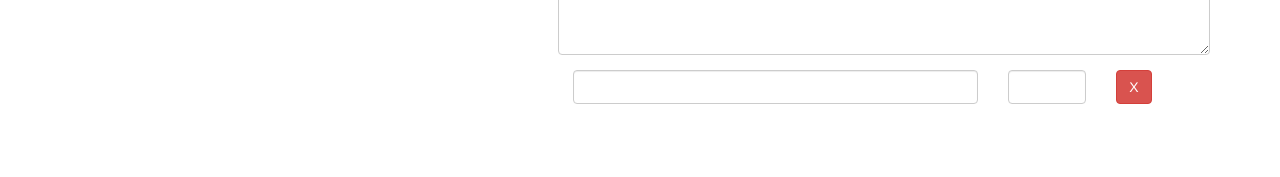
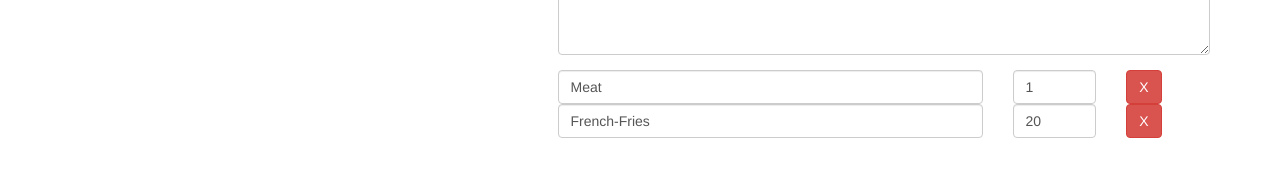
Before and after one commit to tahajamali2/Angular, an Angular app in the folder Project2/codeproject1/: page /recipes/1/edit in a window 1280 px wide. Shown: the part 359-536 px from the top of the page. Built offline with nearby package versions, Linux system fonts and the light colour scheme.

Commit message:
test changes

```diff
--- a/Project2/codeproject1/src/app/recipes/recipe-edit/recipe-edit.component.html
+++ b/Project2/codeproject1/src/app/recipes/recipe-edit/recipe-edit.component.html
@@ -39,16 +39,18 @@
             </div>
             <div class="row">
                 <div class="col-xs-12" formArrayName="ingredients">
+                    <div class="row" *ngFor="let ingredientCtrl of controls;let i=index" [formGroupName]="i">
                     <div class="col-xs-8">
-                        <input type="text"  class="form-control aac" >
+                        <input type="text"  class="form-control" formControlName="name" >
                     </div>
                     <div class="col-xs-2">
-                        <input type="number"  class="form-control" >
+                        <input type="number"  class="form-control" formControlName="amount" >
                     </div>
                     <div class="col-xs-2">
                         <button class="btn btn-danger">X</button>
                     </div>
                 </div>
+                </div>
             </div>
         </form>
     </div>
--- a/Project2/codeproject1/src/app/recipes/recipe-edit/recipe-edit.component.ts
+++ b/Project2/codeproject1/src/app/recipes/recipe-edit/recipe-edit.component.ts
@@ -15,6 +15,10 @@ export class RecipeEditComponent implements OnInit {
   constructor(private route:ActivatedRoute,private recipeService:RecipeService) {
 
    }
+
+   get controls() { // a getter!
+    return (<FormArray>this.recipeForm.get('ingredients')).controls;
+  }
 
   ngOnInit(): void {
     this.route.params.subscribe((params:Params)=> {
```
